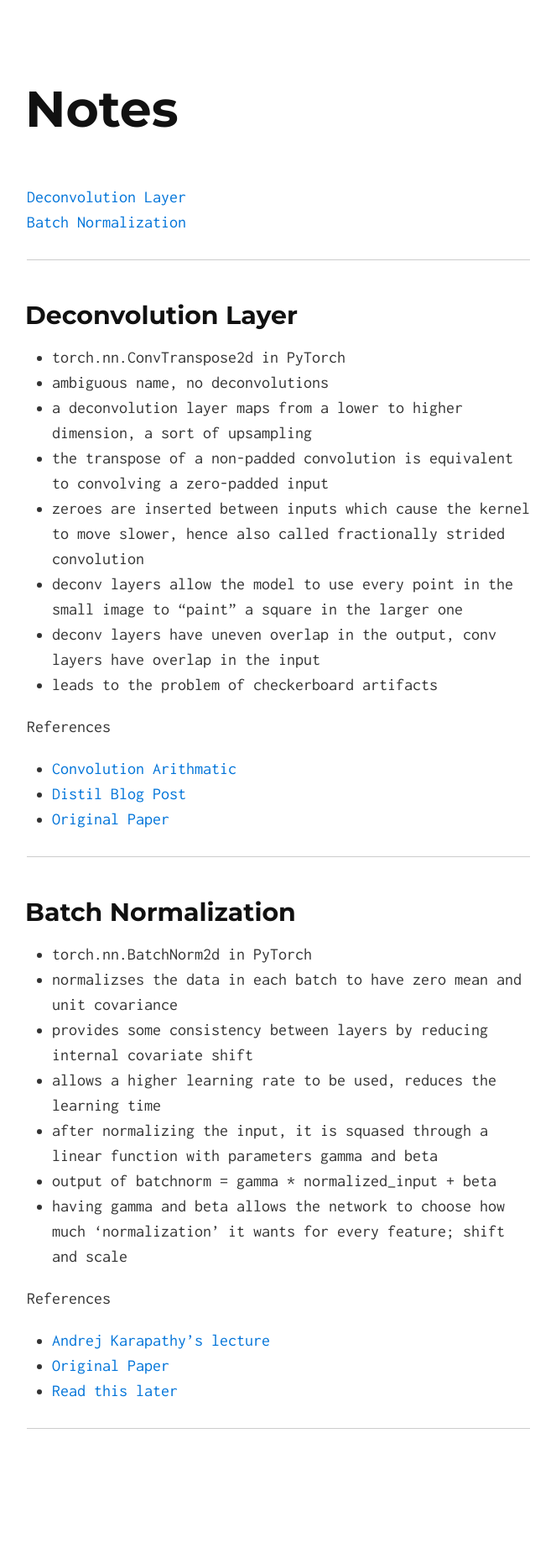
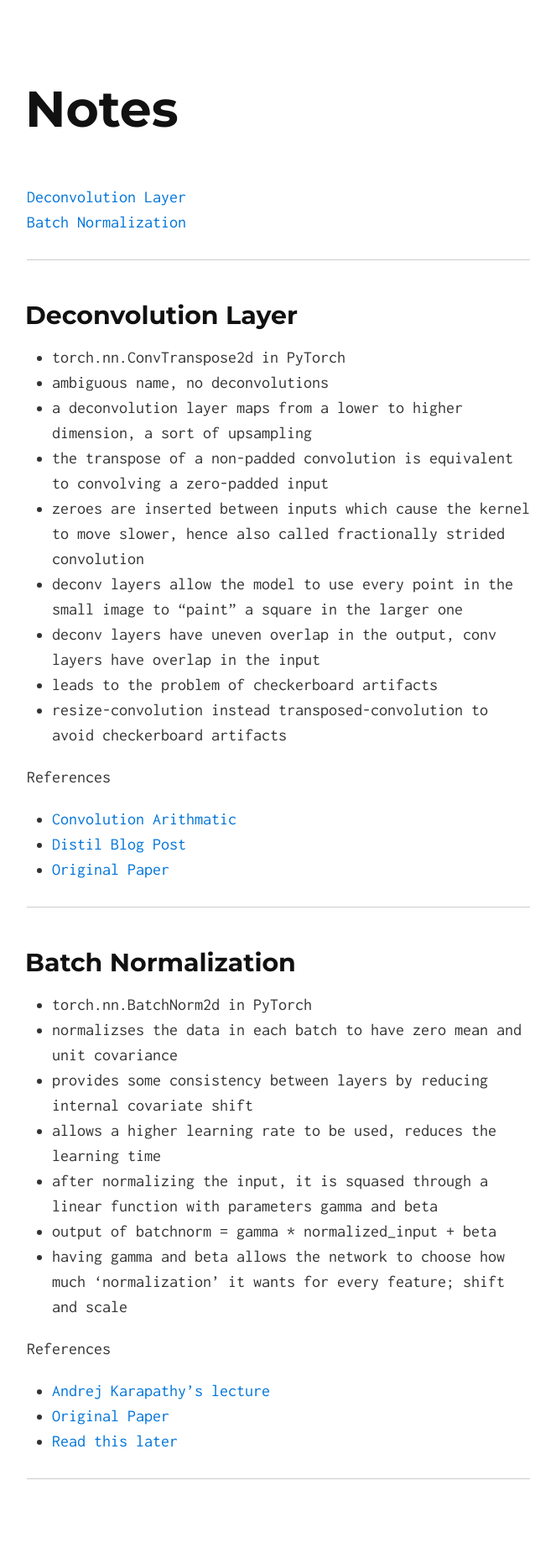
Before and after one commit to divyanshk/Mini-Blogs, a Jekyll site: the page built from index.md, in a window 1280 px wide. Shown: the whole page at 84% size, without its empty margins (308-971 px from the left). Built offline with Jekyll 4.4.1, drawn with Linux system fonts in a browser that asks for light colours; before the commit the page ends 1803 px from its top, so only the background shows below that.

Commit message:
resize-conv

```diff
--- a/index.md
+++ b/index.md
@@ -17,6 +17,7 @@ layout: default
 * deconv layers allow the model to use every point in the small image to “paint” a square in the larger one
 * deconv layers have uneven overlap in the output, conv layers have overlap in the input
 * leads to the problem of checkerboard artifacts
+* resize-convolution instead transposed-convolution to avoid checkerboard artifacts
 
 References
 * [Convolution Arithmatic](http://deeplearning.net/software/theano_versions/dev/tutorial/conv_arithmetic.html){:target="_blank"}
```
